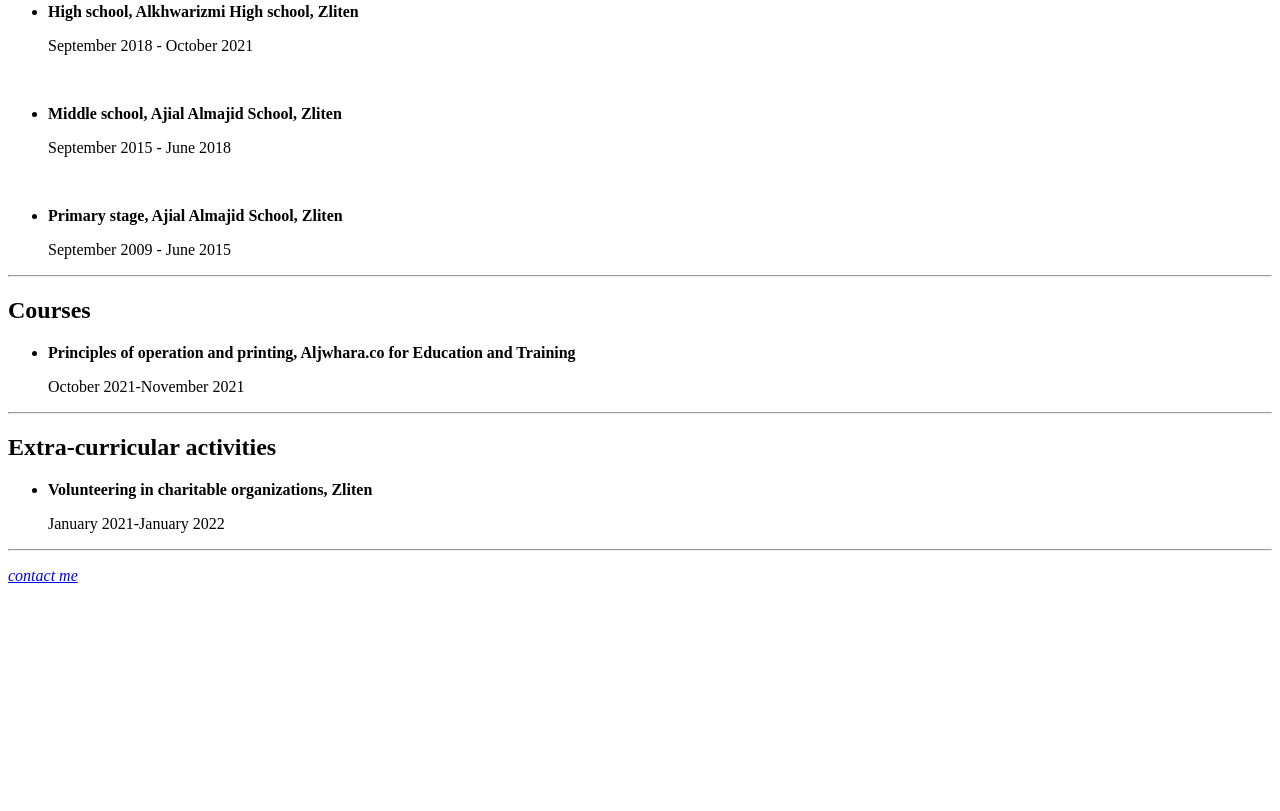
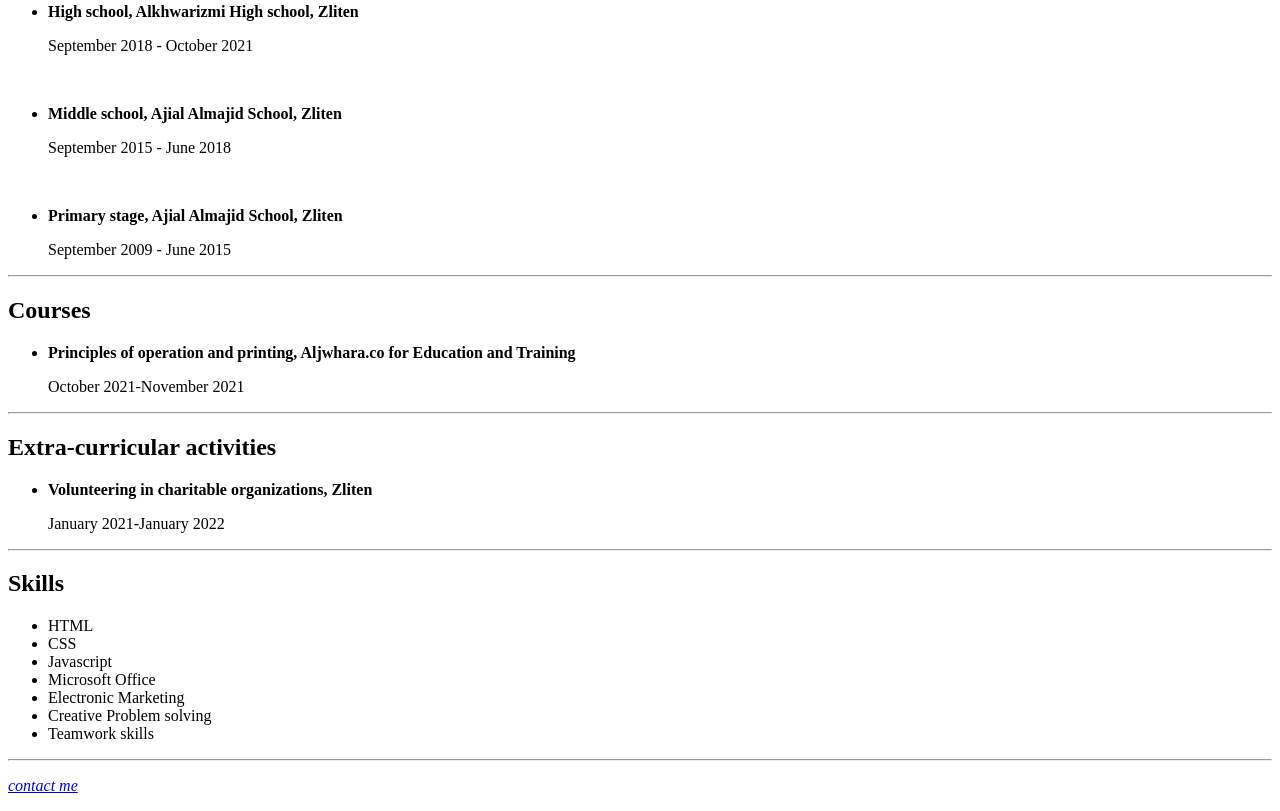
Before and after one commit to Almotassem99/HTML.portfolio, a plain HTML site: page index.html in a window 1280 px wide. Shown: the part 683-1494 px from the top of the page. Before the commit the page ends 1284 px from the top, so only its background shows below. Drawn offline with Linux system fonts and the light colour scheme.

Commit message:
Add files via upload

```diff
--- a/index.html
+++ b/index.html
@@ -40,6 +40,18 @@
      <p>January 2021-January 2022</p>
     </ul>
      <hr size="2">
+     <h2>Skills</h2>
+     <ul>
+     <li>HTML</li>
+     <li>CSS</li>
+     <li>Javascript</li>
+     <li>Microsoft Office</li>
+     <li>Electronic Marketing</li>
+     <li>Creative Problem solving</li>
+     <li>Teamwork skills</li>
+     </ul>
+     <hr size="2">
+
      <a href="contactme.HTML"><p><i><em>contact me</em></p></i></a>
 
 
```
